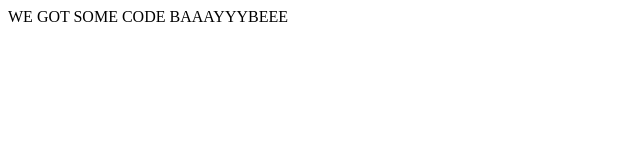
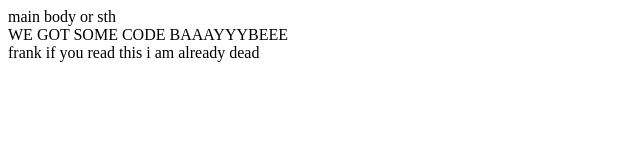
Before and after one commit to FrankreedX/game_jam_sep_24, a website: page public/index.html in a window 1280 px wide. Shown: the whole page, without its empty margins (0-640 px from the left). Drawn offline with Linux system fonts and the light colour scheme.

Commit message:
secret message

```diff
--- a/public/index.html
+++ b/public/index.html
@@ -5,8 +5,10 @@
     <title>main page or sth</title>
 </head>
 <body>
+main body or sth
     <header>
         WE GOT SOME CODE BAAAYYYBEEE
     </header>
+frank if you read this i am already dead
 </body>
 </html>
```
Also changed, not shown: 1 other file.
